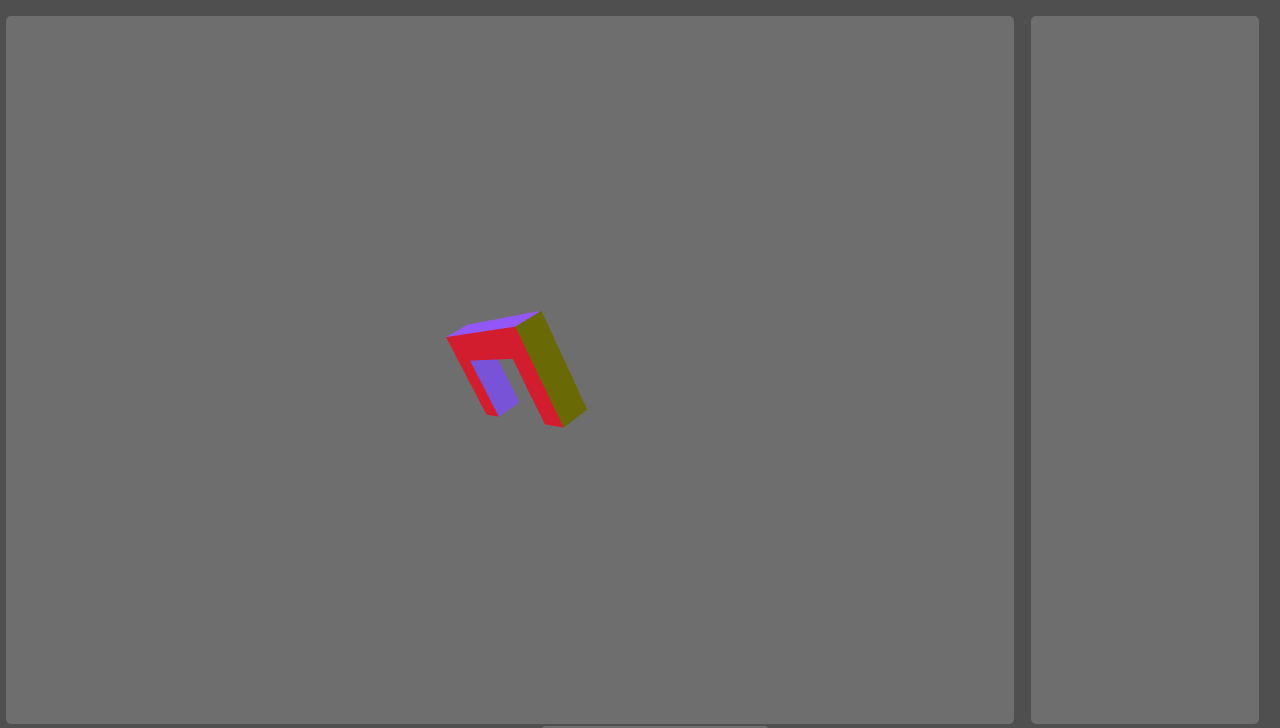
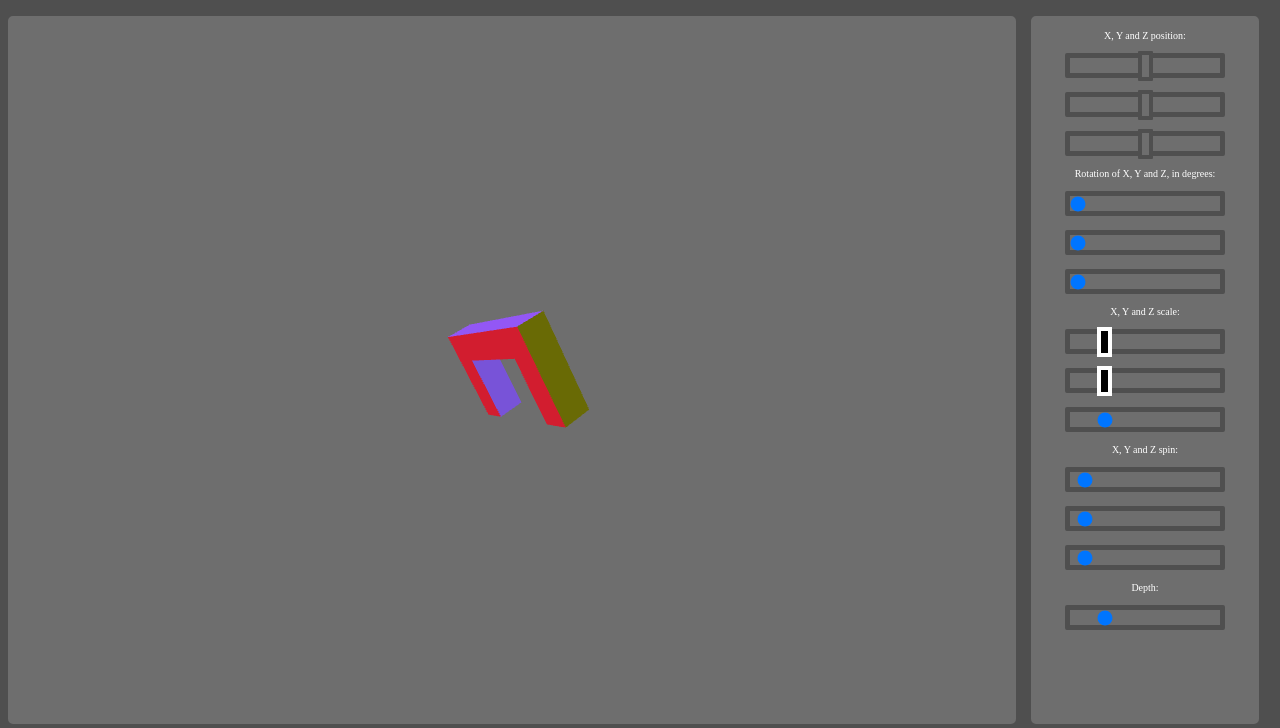
Before and after one commit to christopherk26/christopherk26.github.io, a plain HTML site: page index.html in a window 1280 px wide. Shown: the top 728 px of the page. Drawn offline with Linux system fonts and the light colour scheme; animation ran at ten frames a second.

Commit message:
Add files via upload

```diff
--- a/3d.css
+++ b/3d.css
@@ -1,11 +1,15 @@
 /*nothing to see here*/
+
+
 
 body{
     background-color:#4f4f4f;
     font-family: 'sans-serif';
     font-size:10px;
-    text-align: center;
+
     color:#ffffff;
+
+
  }
 
  #c{
@@ -14,12 +18,18 @@ body{
  background-color: #6e6e6e;
  border: 4px solid #6e6e6e;
  border-radius: 5px;
- left: -15px;
+ left: 0px;
  top: 8px;
+ float:left;
  }
 
-  #c2{
 
+
+ #sliderDiv{
+
+ position: relative;
+ left:387px;
+ top:-700px
  position: relative;
  background-color: #6e6e6e;
  border: 4px solid #6e6e6e;
@@ -28,27 +38,20 @@ body{
  top: 8px;
  width: 220px;
  height: 700px;
- }
-
-  #c3{
-
- position: relative;
- background-color: #6e6e6e;
- border: 4px solid #6e6e6e;
- border-radius: 5px;
+ text-align: center;
+ float:left;
  left: 15px;
- top: 8px;
- width: 220px;
- height: 700px;
  }
 
  #xSlider {
-  -webkit-appearance: none;
+     -webkit-appearance: none;
+  position: relative;
   width: 150px;
   height: 15px;
-  background: #000;
-  border: 4px solid #ffffff;
-  border-radius: 3px;
+  background: #6e6e6e;
+
+  border: 5px solid #4f4f4f;
+  border-radius: 2px;
 
 
  }
@@ -58,12 +61,24 @@ body{
   position: relative;
   width: 150px;
   height: 15px;
-  background: #4f4f4f;
+  background: #6e6e6e;
 
-  border: 5px solid #6e6e6e;
+  border: 5px solid #4f4f4f;
   border-radius: 2px;
-  left: 100px;
-  top: -100px;
+
+
+ }
+
+ #zSlider{
+   -webkit-appearance: none;
+  position: relative;
+  width: 150px;
+  height: 15px;
+  background: #6e6e6e;
+
+  border: 5px solid #4f4f4f;
+  border-radius: 2px;
+
 
  }
 
@@ -71,49 +86,151 @@ body{
 
  #scaleX{
    -webkit-appearance: none;
+  position: relative;
   width: 150px;
   height: 15px;
-  background: #000;
+  background: #6e6e6e;
 
-  border: 4px solid #ffffff;
-  border-radius: 0px;
+  border: 5px solid #4f4f4f;
+  border-radius: 2px;
  }
 
  #scaleY{
    -webkit-appearance: none;
+  position: relative;
   width: 150px;
   height: 15px;
-  background: #000;
+  background: #6e6e6e;
 
-  border: 4px solid #ffffff;
-  border-radius: 0px;
+  border: 5px solid #4f4f4f;
+  border-radius: 2px;
+ }
+
+  #scaleZ{
+    -webkit-appearance: none;
+  position: relative;
+  width: 150px;
+  height: 15px;
+  background: #6e6e6e;
+
+  border: 5px solid #4f4f4f;
+  border-radius: 2px;
+ }
+
+ #XangleInDegsSlider{
+   -webkit-appearance: none;
+  position: relative;
+  width: 150px;
+  height: 15px;
+  background: #6e6e6e;
+
+  border: 5px solid #4f4f4f;
+  border-radius: 2px;
+ }
+
+ #YangleInDegsSlider{
+   -webkit-appearance: none;
+  position: relative;
+  width: 150px;
+  height: 15px;
+  background: #6e6e6e;
+
+  border: 5px solid #4f4f4f;
+  border-radius: 2px;
+ }
+
+ #ZangleInDegsSlider{
+   -webkit-appearance: none;
+  position: relative;
+  width: 150px;
+  height: 15px;
+  background: #6e6e6e;
+
+  border: 5px solid #4f4f4f;
+  border-radius: 2px;
+ }
+
+ #XSpinSlider{
+  -webkit-appearance: none;
+  position: relative;
+  width: 150px;
+  height: 15px;
+  background: #6e6e6e;
+
+  border: 5px solid #4f4f4f;
+  border-radius: 2px;
+ }
+
+  #YSpinSlider{
+  -webkit-appearance: none;
+  position: relative;
+  width: 150px;
+  height: 15px;
+  background: #6e6e6e;
+
+  border: 5px solid #4f4f4f;
+  border-radius: 2px;
+ }
+
+  #ZSpinSlider{
+  -webkit-appearance: none;
+  position: relative;
+  width: 150px;
+  height: 15px;
+  background: #6e6e6e;
+
+  border: 5px solid #4f4f4f;
+  border-radius: 2px;
+ }
+
+ #depthSlider{
+   -webkit-appearance: none;
+  position: relative;
+  width: 150px;
+  height: 15px;
+  background: #6e6e6e;
+
+  border: 5px solid #4f4f4f;
+  border-radius: 2px;
  }
 
 
-
-
-
  #xSlider::-webkit-slider-thumb {
-    -webkit-appearance: none;
+      -webkit-appearance: none;
     cursor: pointer;
-    background: #000000;
+    background: #6e6e6e;
     width: 15px;
     height: 30px;
-    border: 4px solid #ffffff;
-  border-radius: 0px;
+    border: 4px solid #4f4f4f;
+  border-radius: 1px;
+}
+#xSlider::-webkit-slider-thumb:hover{
+  background-color: #424242
 }
 
  #ySlider::-webkit-slider-thumb {
      -webkit-appearance: none;
     cursor: pointer;
-    background: #4f4f4f;
+    background: #6e6e6e;
     width: 15px;
     height: 30px;
-    border: 4px solid #6e6e6e;
+    border: 4px solid #4f4f4f;
   border-radius: 1px;
 }
+#ySlider::-webkit-slider-thumb:hover{
+  background-color: #424242
+}
 
-#ySlider::-webkit-slider-thumb:hover{
+ #zSlider::-webkit-slider-thumb {
+     -webkit-appearance: none;
+    cursor: pointer;
+    background: #6e6e6e;
+    width: 15px;
+    height: 30px;
+    border: 4px solid #4f4f4f;
+  border-radius: 1px;
+}
+#zSlider::-webkit-slider-thumb:hover{
   background-color: #424242
 }
 
@@ -126,6 +243,10 @@ body{
     border: 4px solid #ffffff;
   border-radius: 0px;
 }
+#zSlider::-webkit-slider-thumb:hover{
+  background-color: #424242
+}
+
  #scaleY::-webkit-slider-thumb {
      -webkit-appearance: none;
     cursor: pointer;
--- a/index.html
+++ b/index.html
@@ -8,41 +8,58 @@
       </head>
 
       <body>
-        <canvas id="c" ></canvas>
-       <canvas id="c2" ></canvas>
-       <canvas id="c3" ></canvas>
+       <canvas id="c" ></canvas>
 
+
+
+<div id="sliderDiv">
 <p>X, Y and Z position:</p>
 <div class="slidecontainer">
   <input type="range" min="0" max="1000" value="500" class="slider" id="xSlider">
-
+</div>
+<p></p>
+<div class="slidecontainer">
   <input type="range" min="0" max="700" value="350" class="slider" id="ySlider">
-
+</div>
+<p></p>
+<div class="slidecontainer">
   <input type="range" min="-300" max="300" value="0" class="slider" id="zSlider">
 </div>
 <p>Rotation of X, Y and Z, in degrees:</p>
 <div class="slidecontainer">
   <input type="range" min="0" max="360" value="0" class="slider" id="XangleInDegsSlider">
-
+</div>
+<p></p>
+<div class="slidecontainer">
   <input type="range" min="0" max="360" value="0" class="slider" id="YangleInDegsSlider">
-
+</div>
+<p></p>
+<div class="slidecontainer">
   <input type="range" min="0" max="360" value="0" class="slider" id="ZangleInDegsSlider">
 </div>
 <p>X, Y and Z scale:</p>
 <div class="slidecontainer">
   <input type="range" min="0" max="500" value="100" class="slider" id="scaleX">
-
+</div>
+<p></p>
+<div class="slidecontainer">
   <input type="range" min="0" max="500" value="100" class="slider" id="scaleY">
-
+</div>
+<p></p>
+<div class="slidecontainer">
   <input type="range" min="0" max="500" value="100" class="slider" id="scaleZ">
 </div>
 
 <p>X, Y and Z spin:</p>
 <div class="slidecontainer">
   <input type="range" min="0" max="20" value="1" class="slider" id="XSpinSlider">
-
+</div>
+<p></p>
+<div class="slidecontainer">
   <input type="range" min="0" max="20" value="1" class="slider" id="YSpinSlider">
-
+</div>
+<p></p>
+<div class="slidecontainer">
   <input type="range" min="0" max="20" value="1" class="slider" id="ZSpinSlider">
 </div>
 
@@ -50,7 +67,7 @@
 <div class="slidecontainer">
   <input type="range" min="0" max="100" value="20" class="slider" id="depthSlider">
 </div>
-
+</div>
 
         <script src="main.js"></script>
       </body>
```
